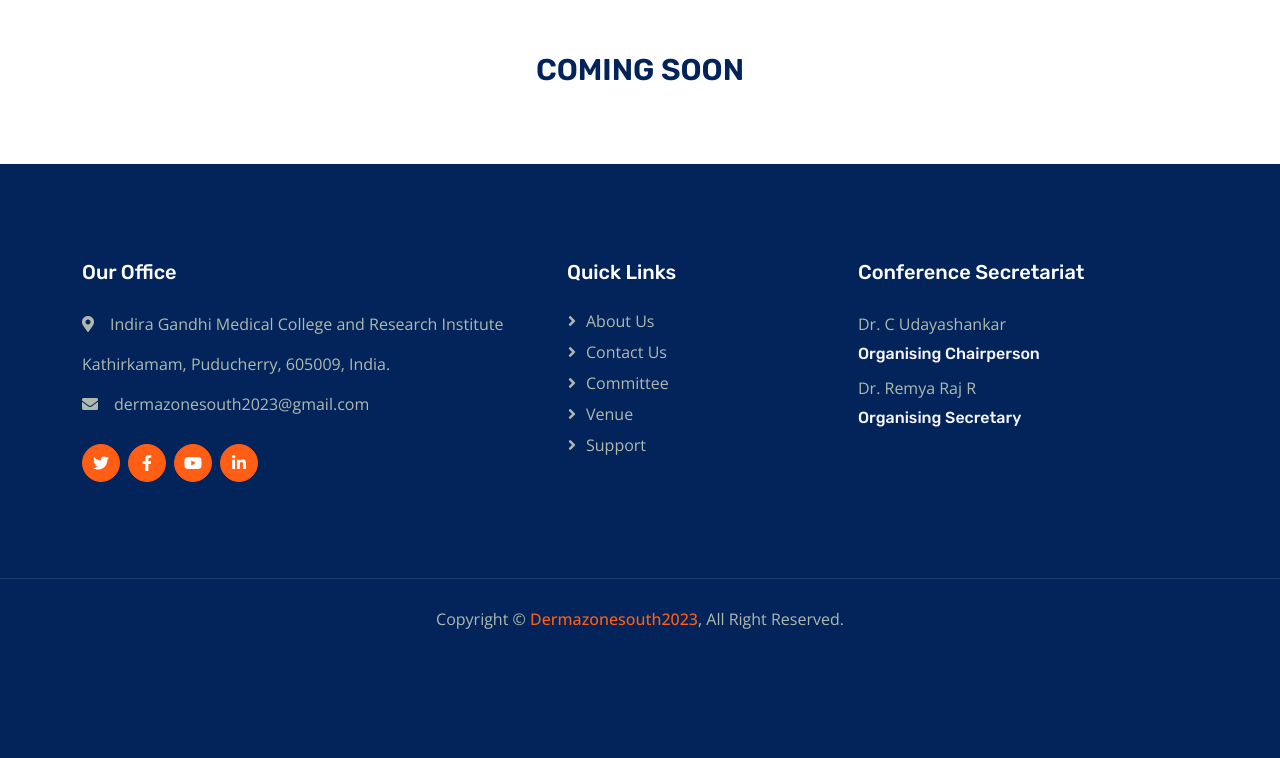
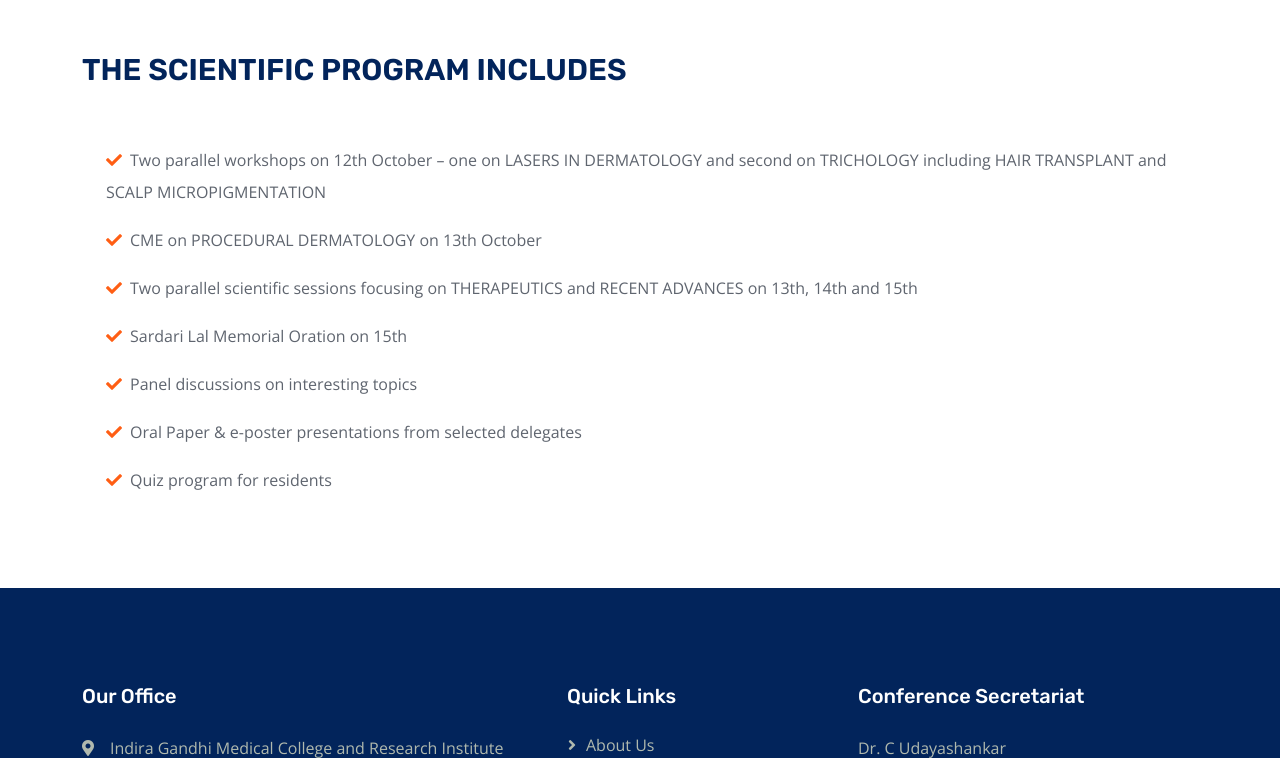
Before and after one commit to ukendiran/dermazonesouth, a PHP site: page /scientific.php in a window 1280 px wide. Shown: the part 279-1037 px from the top of the page. Before the commit the page ends 908 px from the top, so only its background shows below. Run offline with PHP 8.4, Linux system fonts and the light colour scheme; some libraries are stand-ins or nearby versions.

Commit message:
scientific

```diff
--- a/css/style.css
+++ b/css/style.css
@@ -1257,3 +1257,10 @@ h6,
     margin-bottom: 0px;
     font-size: 12px;
 }
+.about h5.text-white {
+    font-size: 14px;
+}
+
+.about h4.display-6 {
+    font-size: 24px;
+}
--- a/scientific.php
+++ b/scientific.php
@@ -24,7 +24,20 @@ include 'include/navbar.php';
         <div class="row g-5">
 
             <div class="col-lg-12 wow fadeIn" data-wow-delay="0.5s">
-                <h1 class="fw-medium text-uppercase display-5 mb-4 text-center">Coming Soon</h1>
+                <h1 class="fw-medium text-uppercase display-5 text-start">The scientific program includes</h1>
+            </div>
+
+            <div class="d-flex align-items-center mb-4">
+                <div class="ms-4">
+                    <p><i class="fa fa-check text-primary me-2"></i>Two parallel workshops on 12th October – one on LASERS IN DERMATOLOGY and second on TRICHOLOGY including HAIR TRANSPLANT and SCALP MICROPIGMENTATION</p>
+                    <p><i class="fa fa-check text-primary me-2"></i>CME on PROCEDURAL DERMATOLOGY on 13th October</p>
+                    <p><i class="fa fa-check text-primary me-2"></i>Two parallel scientific sessions focusing on THERAPEUTICS and RECENT ADVANCES on 13th, 14th and 15th</p>
+                    <p><i class="fa fa-check text-primary me-2"></i>Sardari Lal Memorial Oration on 15th</p>
+                    <p><i class="fa fa-check text-primary me-2"></i>Panel discussions on interesting topics</p>
+                    <p><i class="fa fa-check text-primary me-2"></i>Oral Paper & e-poster presentations from selected delegates</p>
+                    <p><i class="fa fa-check text-primary me-2"></i>Quiz program for residents </p>
+
+                </div>
             </div>
         </div>
     </div>
```
Lines whose indentation alone changed are shown as unchanged.
